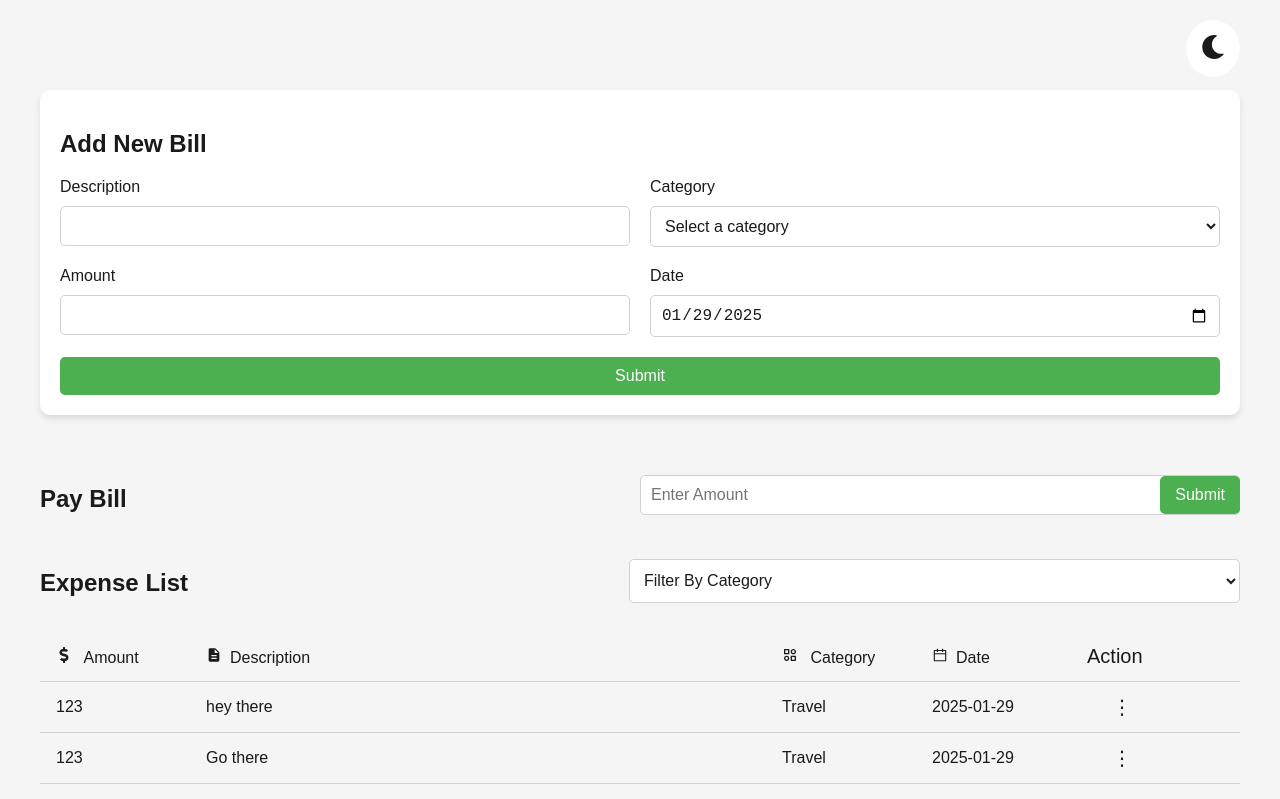
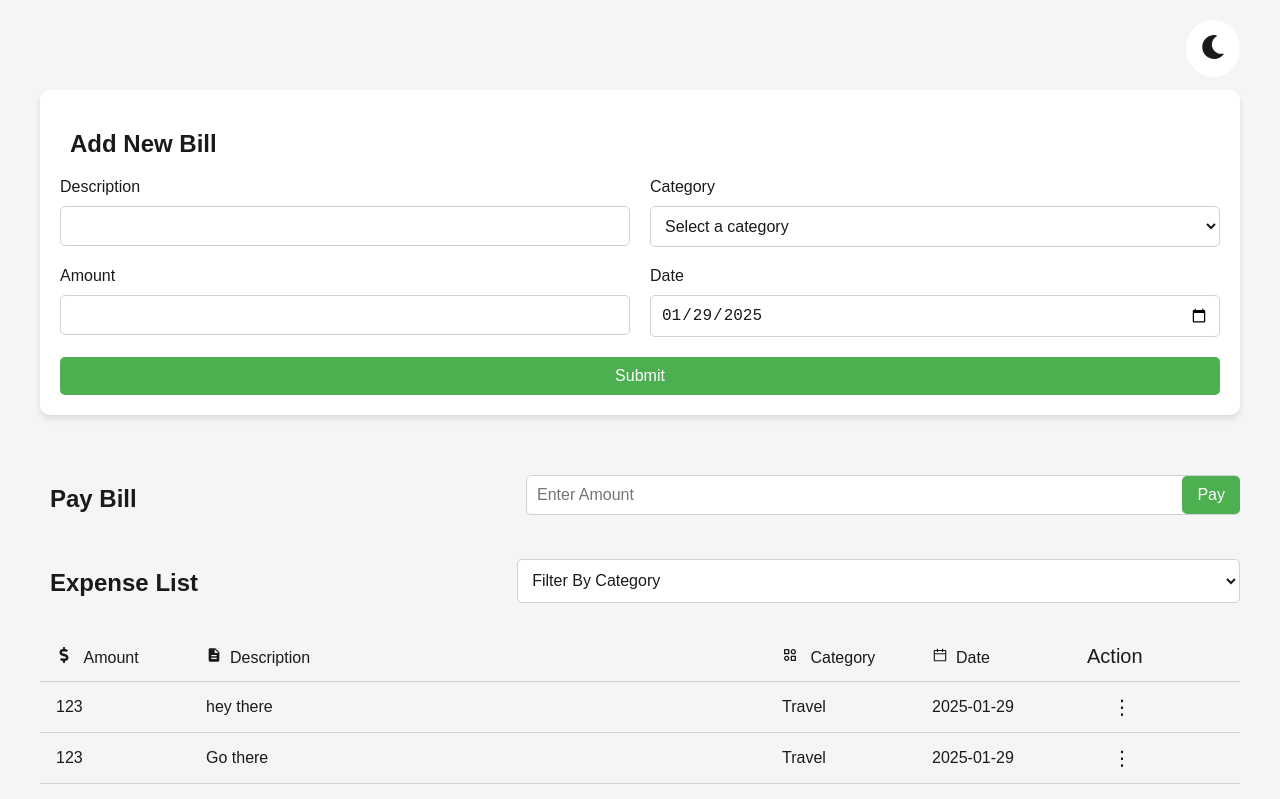
Before and after one commit to adityapatidar31/bill-tracker, a React (Vite) app: page / in a window 1280 px wide. Shown: the top 799 px of the page. Built offline with nearby package versions, Linux system fonts and the light colour scheme.

Commit message:
fix the bug of pay button in the pay component

```diff
--- a/src/components/BillList.jsx
+++ b/src/components/BillList.jsx
@@ -26,7 +26,7 @@ const BillList = () => {
   return (
     <div>
       <div className="flex-2-child">
-        <h2 className="child">Expense List</h2>
+        <h2 className="child1">Expense List</h2>
         <FilterComponent />
       </div>
       <div className="list-container expense-list-container">
--- a/src/components/FilterComponent.jsx
+++ b/src/components/FilterComponent.jsx
@@ -11,7 +11,7 @@ function FilterComponent() {
       name="category"
       onChange={handleChange}
       required
-      className="form-input child"
+      className="form-input child2"
     >
       <option value="">Filter By Category</option>
       <option value="Travel">Travel</option>
--- a/src/components/PayBillInput.jsx
+++ b/src/components/PayBillInput.jsx
@@ -11,7 +11,7 @@ function PayBillInput() {
     dispatch(payBills(amount));
   }
   return (
-    <div className="child">
+    <div className="child2">
       <form onSubmit={handleSubmit} className="flex-2-child">
         <input
           type="text"
@@ -21,7 +21,7 @@ function PayBillInput() {
           placeholder="Enter Amount"
         />
         <button type="submit " className="form-button bill-button">
-          Submit
+          Pay
         </button>
       </form>
     </div>
--- a/src/components/PayBills.jsx
+++ b/src/components/PayBills.jsx
@@ -3,7 +3,7 @@ import PayBillInput from "./PayBillInput";
 function PayBillComponent() {
   return (
     <div className="flex-2-child">
-      <h2 className="child">Pay Bill</h2>
+      <h2 className="child1">Pay Bill</h2>
       <PayBillInput />
     </div>
   );
--- a/src/index.css
+++ b/src/index.css
@@ -138,8 +138,13 @@ body {
   display: flex;
 }
 
-.child {
+.child1 {
   flex: 1;
+  width: 50%;
+  height: 44px;
+}
+.child2 {
+  flex: 1.5;
   width: 50%;
   height: 44px;
 }
@@ -334,3 +339,7 @@ body {
 .delete-button:hover {
   background: #c0392b;
 }
+
+h2 {
+  padding-left: 10px;
+}
```
